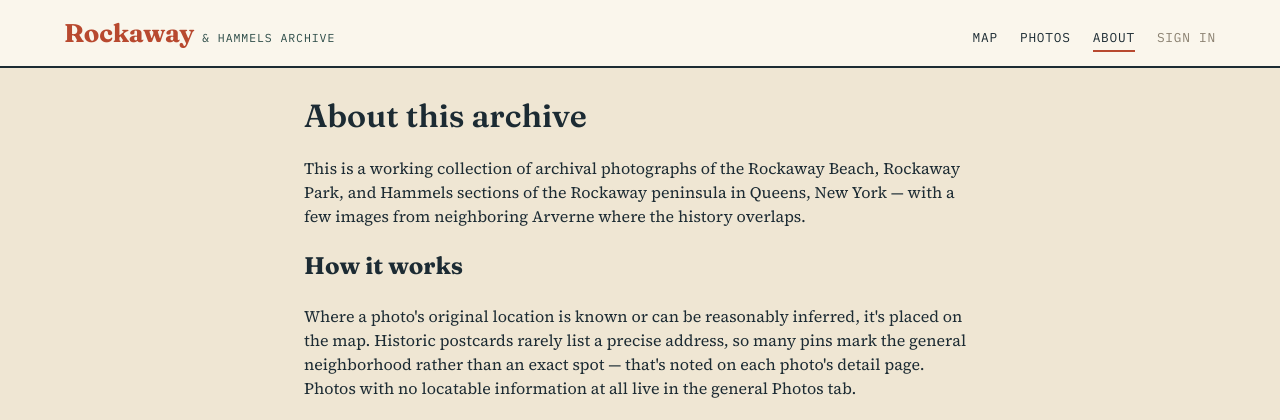
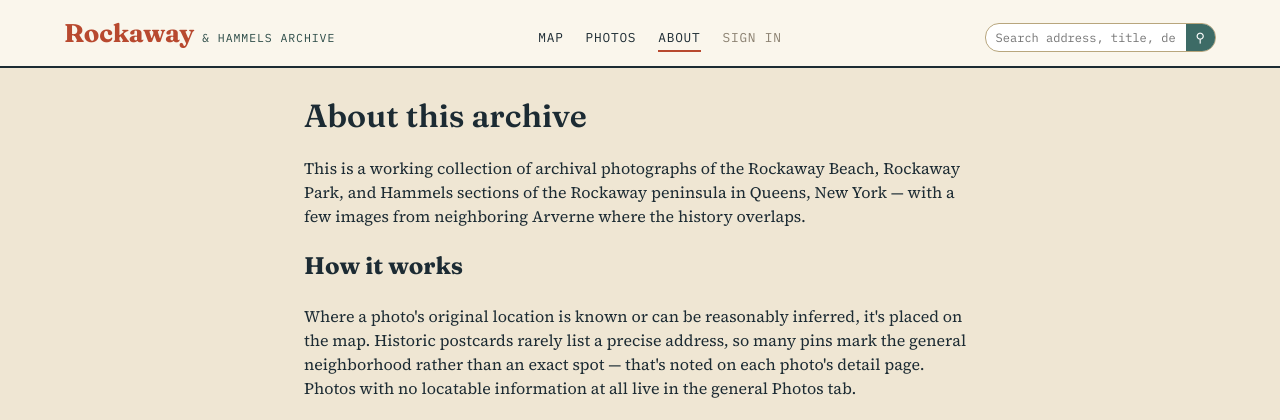
Before and after one commit to noelwiggins/rockaway-archive, a Flask app: page /about in a window 1280 px wide. Shown: the top 420 px of the page. Run offline with Flask 3, Linux system fonts and the light colour scheme.

Commit message:
Update templates/base.html

```diff
--- a/templates/base.html
+++ b/templates/base.html
@@ -26,6 +26,10 @@
         <a href="{{ url_for('main.admin_login') }}" class="nav-muted">Sign in</a>
       {% endif %}
     </nav>
+    <form class="header-search" action="{{ url_for('main.gallery') }}" method="get">
+      <input type="text" name="q" placeholder="Search address, title, description&hellip;" value="{{ request.args.get('q', '') }}">
+      <button type="submit" aria-label="Search">&#9906;</button>
+    </form>
   </div>
 </header>
 
```
